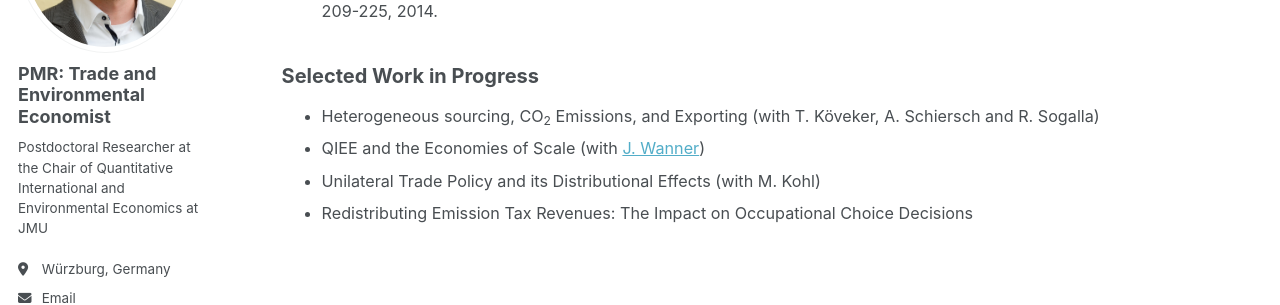
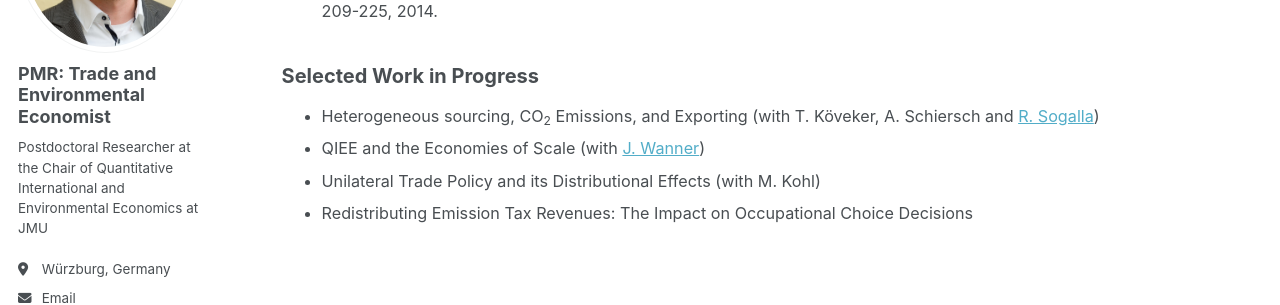
Before and after one commit to PhMRichter/PhMRichter.github.io, a Jekyll site: the page built from _pages/research.html, in a window 1280 px wide and 900 px high, scrolled down 1292 px. Shown: the part 251-556 px from the top of the window. Built offline with Jekyll 4.4.1, drawn with Linux system fonts in a browser that asks for light colours; some web fonts are replaced.

Commit message:
Update research.html

```diff
--- a/_pages/research.html
+++ b/_pages/research.html
@@ -105,10 +105,10 @@ author_profile: true
 
 <ul  style="font-size: 0.9em;">
   <li>
-   Heterogeneous sourcing, CO<sub>2</sub> Emissions, and Exporting (with T. Köveker, A. Schiersch and R. Sogalla)
+   Heterogeneous sourcing, CO<sub>2</sub> Emissions, and Exporting (with T. Köveker, A. Schiersch and <a href="https://sites.google.com/view/robinsogalla" target="_blank">R. Sogalla</a>)
   </li>
   <li>
-   QIEE and the Economies of Scale (with <a href="http://joschkawanner.de/" target="_blank">J. Wanner</a>)
+   QIEE and the Economies of Scale (with <a href="http://joschkawanner.de" target="_blank">J. Wanner</a>)
   </li>
   <li>
    Unilateral Trade Policy and its Distributional Effects (with M. Kohl)
```
